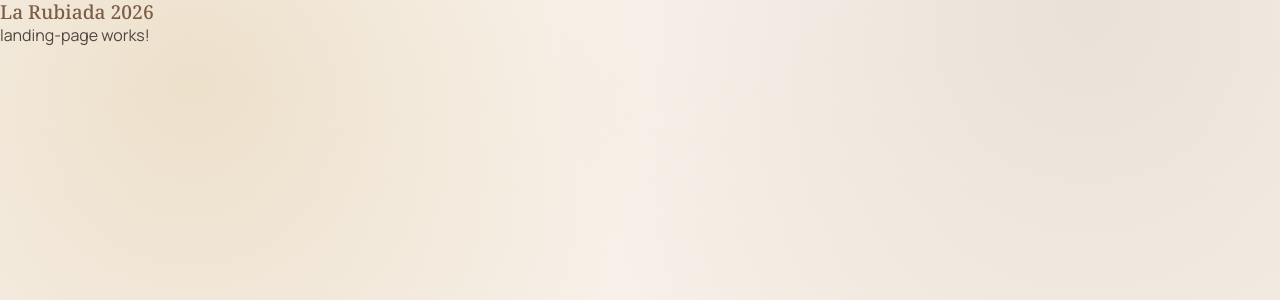
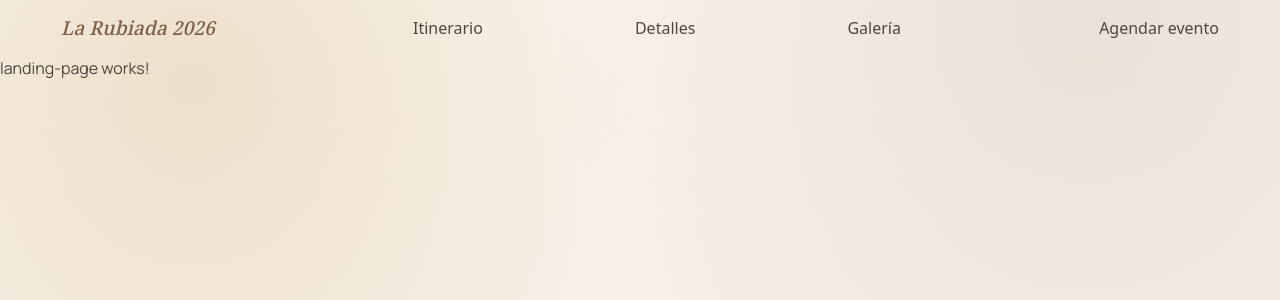
Before and after one commit to GearSpeed/la-rubiada, an Angular app: page / in a window 1280 px wide. Shown: the top 300 px of the page. Built offline with nearby package versions, Linux system fonts and the light colour scheme.

Commit message:
feat: enhance navbar layout and styling

```diff
--- a/src/app/components/navbar/navbar.css
+++ b/src/app/components/navbar/navbar.css
@@ -7,4 +7,5 @@ nav{
 nav h1{
     color: var(--color-primary);
     font-size: larger;
+    font-style: italic;
   }
--- a/src/app/components/navbar/navbar.html
+++ b/src/app/components/navbar/navbar.html
@@ -1,3 +1,11 @@
-<nav>
+<nav class="w-screen justify-around h-14 flex items-center">
   <h1>La Rubiada 2026</h1>
+  <div class="flex justify-around w-1/2">
+    <a href="*">Itinerario</a>
+    <a href="*">Detalles</a>
+    <a href="*">Galería</a>
+  </div>
+  <a href="">
+    Agendar evento
+  </a>
 </nav>
```
